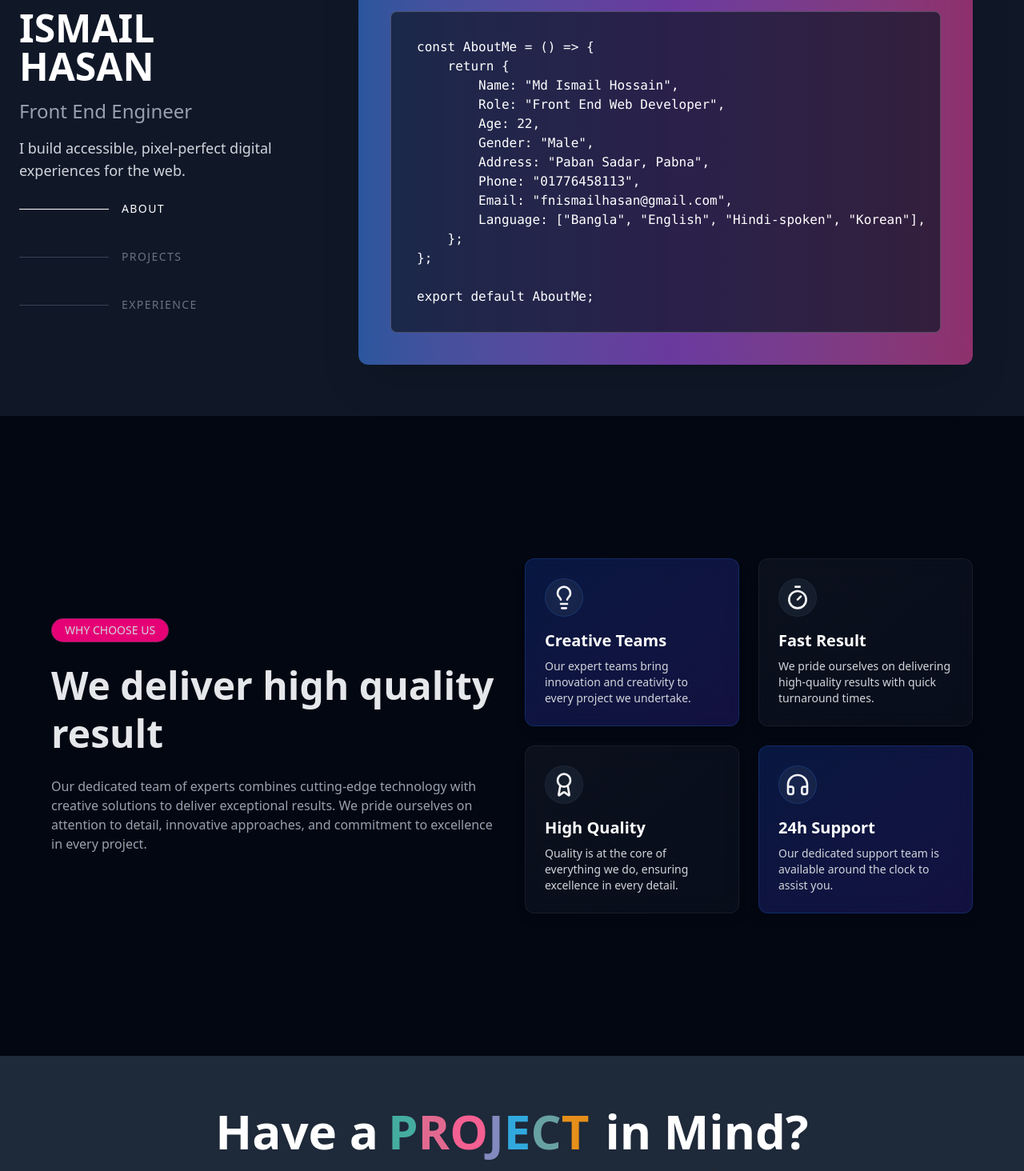
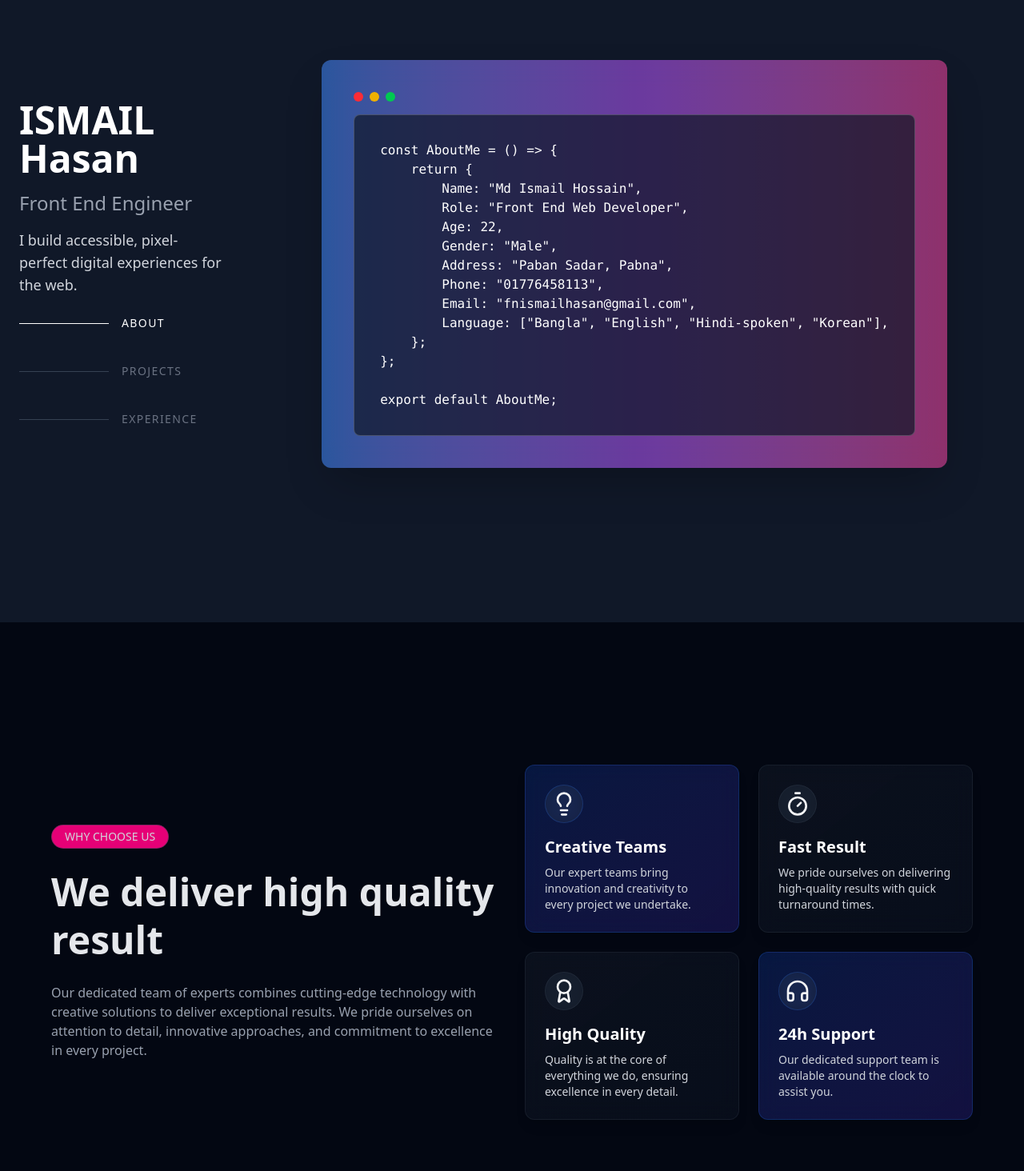
Before and after one commit to ismail-hasan/react-portfolio, a React (Vite) app: page / in a window 1280 px wide. Shown: the part 1446-2910 px from the top of the page at 80% size. Built offline with nearby package versions, Linux system fonts and the light colour scheme.

Commit message:
reponseive done

```diff
--- a/src/Components/About.jsx
+++ b/src/Components/About.jsx
@@ -2,8 +2,8 @@ import React from 'react';
 
 const AboutMeSection = () => {
     return (
-        <div className="flex items-center justify-center bg-gray-900 text-white p-4">
-            <div className="relative max-w-3xl w-full bg-white/10 backdrop-blur-lg rounded-xl shadow-2xl p-6 md:p-10 overflow-hidden group">
+        <div className="flex items-center justify-center min-h-screen bg-gray-900 text-white px-4 sm:px-6 md:px-12">
+            <div className="relative max-w-4xl w-full bg-white/10 backdrop-blur-lg rounded-xl shadow-2xl p-6 sm:p-8 md:p-10 overflow-hidden group">
 
                 {/* Animated Border */}
                 <div className="absolute -inset-0.5 rounded-xl bg-gradient-to-r from-blue-500 via-purple-500 to-pink-500
@@ -11,7 +11,7 @@ const AboutMeSection = () => {
 
                 {/* Inner Content */}
                 <div className="relative z-10">
-                    {/* MacOS-style window controls - Perfectly Aligned */}
+                    {/* MacOS-style window controls */}
                     <div className="flex justify-start space-x-2 mb-4">
                         <div className="w-3 h-3 bg-red-500 rounded-full"></div>
                         <div className="w-3 h-3 bg-yellow-500 rounded-full"></div>
@@ -19,9 +19,10 @@ const AboutMeSection = () => {
                     </div>
 
                     {/* Code Block */}
-                    <pre className="bg-gray-900/70 rounded-lg p-4 sm:p-6 md:p-8 text-xs sm:text-sm md:text-base overflow-x-auto border border-white/20">
-                        <code>
-                            {`const AboutMe = () => {
+                    <div className="overflow-x-auto">
+                        <pre className="bg-gray-900/70 rounded-lg p-4 sm:p-6 md:p-8 text-xs sm:text-sm md:text-base border border-white/20">
+                            <code>
+                                {`const AboutMe = () => {
     return {
         Name: "Md Ismail Hossain",
         Role: "Front End Web Developer",
@@ -35,8 +36,9 @@ const AboutMeSection = () => {
 };
 
 export default AboutMe;`}
-                        </code>
-                    </pre>
+                            </code>
+                        </pre>
+                    </div>
                 </div>
             </div>
         </div>
--- a/src/Components/Contact.jsx
+++ b/src/Components/Contact.jsx
@@ -7,10 +7,14 @@ const Contact = () => {
         <div className="bg-gray-800 py-16 text-white">
             <div className="container mx-auto text-center px-4">
                 {/* Heading Section */}
-                <h2 className="text-4xl sm:text-5xl lg:text-6xl font-bold mb-4 flex justify-center items-center flex-col sm:flex-row">
-                    Have a <span className="mx-3"><Title text={"PROJECT"} /></span>
-                    <span className="mt-2 sm:mt-0 ml-2">in Mind?</span>
+                <h2 className="text-4xl sm:text-5xl lg:text-6xl font-bold mb-4 flex justify-center items-center flex-wrap sm:flex-nowrap whitespace-nowrap">
+                    <span>Have a</span>
+                    <span className="mx-3">
+                        <Title text={"PROJECT"} />
+                    </span>
+                    <span className="ml-2">in Mind?</span>
                 </h2>
+
 
                 {/* Subheading */}
                 <p className="text-xl sm:text-2xl mb-6">
--- a/src/Components/ProjectLayout.jsx
+++ b/src/Components/ProjectLayout.jsx
@@ -26,7 +26,7 @@ const ProjectLayout = () => {
             <div className="max-w-7xl flex flex-col items-center md:flex-row gap-12 p-6">
                 {/* Left Sidebar */}
                 <div className="w-full md:w-1/3 text-center md:text-left">
-                    <h1 className="text-5xl font-bold mb-4">ISMAIL HASAN </h1>
+                    <h1 className="text-5xl font-bold mb-4">ISMAIL Hasan</h1>
                     <h2 className="text-2xl mb-4 text-gray-400">Front End Engineer</h2>
                     <p className="text-lg mb-6 text-gray-300">
                         I build accessible, pixel-perfect digital experiences for the web.
--- a/src/Components/ProjectSection.jsx
+++ b/src/Components/ProjectSection.jsx
@@ -11,7 +11,7 @@ const ProjectSection = () => {
     ];
 
     return (
-        <div className="grid grid-cols-1 md:grid-cols-2 gap-5 mt-12">
+        <div className="grid grid-cols-1 xl:grid-cols-2  gap-5 mt-12">
             {projects.map(project => (
                 <div
                     key={project.id}
```
